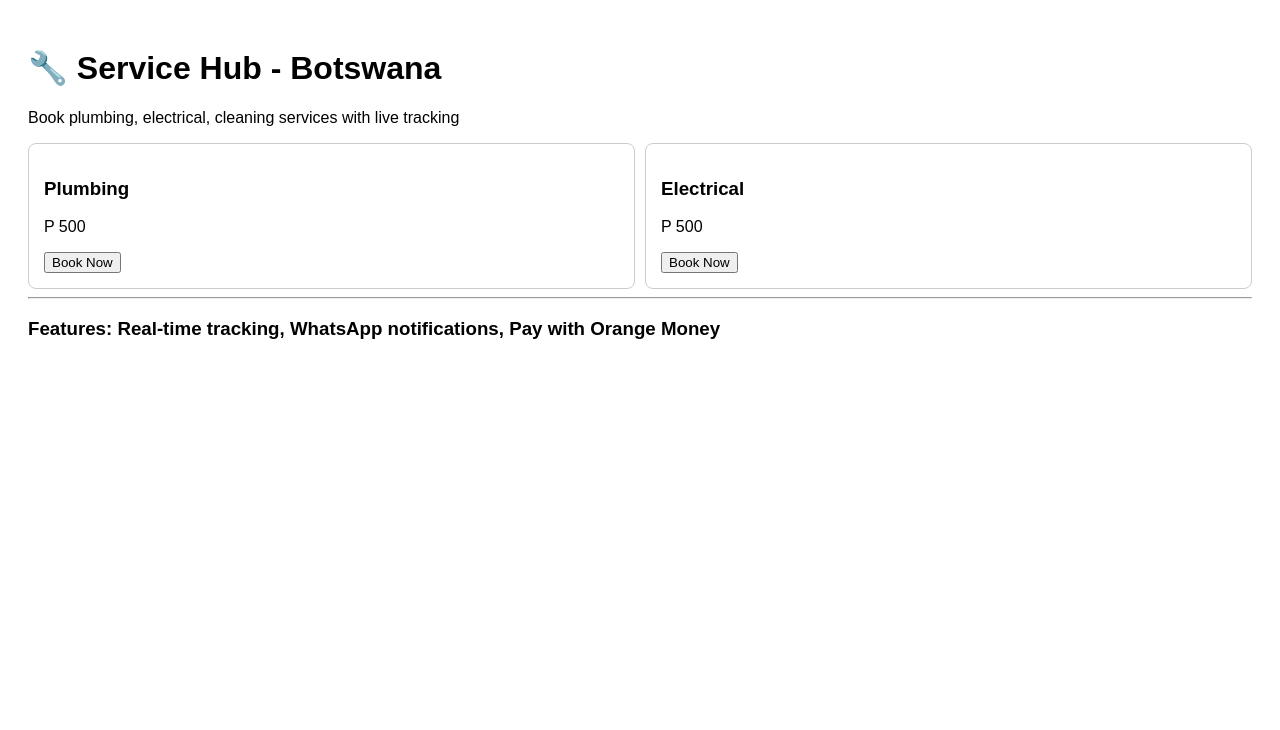
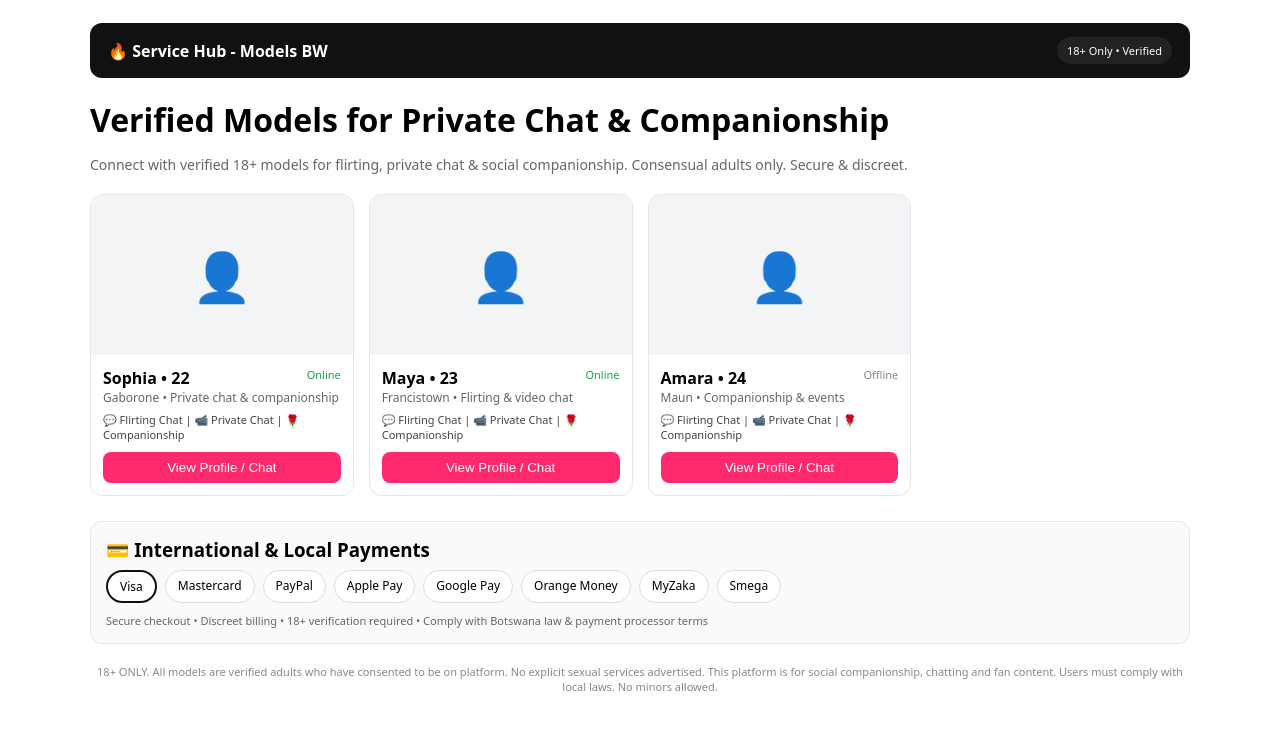
Before and after one commit to moupi309-glitch/Service-Hub, a React (Vite) app in the folder frontend/: page / in a window 1280 px wide. Shown: the top 730 px of the page. Built offline with nearby package versions, Linux system fonts and the light colour scheme; no server answers.

Commit message:
Update App.jsx

```diff
--- a/frontend/src/App.jsx
+++ b/frontend/src/App.jsx
@@ -1,13 +1,62 @@
 import { useEffect, useState } from 'react';
+
 export default function App(){
-  const [services,setServices]=useState([]);
-  useEffect(()=>{fetch('https://service-hub-backend.onrender.com/api/services').then(r=>r.json()).then(setServices).catch(()=>setServices([{name:"Plumbing"},{name:"Electrical"}]))},[]);
-  return (<div style={{fontFamily:'sans-serif',padding:20}}>
-    <h1>🔧 Service Hub - Botswana</h1>
-    <p>Book plumbing, electrical, cleaning services with live tracking</p>
-    <div style={{display:'grid',gridTemplateColumns:'1fr 1fr',gap:10}}>
-      {services.map((s,i)=><div key={i} style={{border:'1px solid #ccc',padding:15,borderRadius:8}}><h3>{s.name}</h3><p>P {s.price||500}</p><button onClick={()=>alert('Booking '+s.name)}>Book Now</button></div>)}
+  const [models,setModels]=useState([]);
+  const [page,setPage]=useState('models');
+  const [payMethod,setPayMethod]=useState('Visa');
+
+  const payments = ['Visa','Mastercard','PayPal','Apple Pay','Google Pay','Orange Money','MyZaka','Smega'];
+
+  useEffect(()=>{
+    fetch('https://service-hub-backend.onrender.com/api/models')
+      .then(r=>r.json())
+      .then(d=>setModels(d))
+      .catch(()=>setModels([
+        {id:1,name:'Sophia', age:22, city:'Gaborone', status:'Online', bio:'Private chat & companionship'},
+        {id:2,name:'Maya', age:23, city:'Francistown', status:'Online', bio:'Flirting & video chat'},
+        {id:3,name:'Amara', age:24, city:'Maun', status:'Offline', bio:'Companionship & events'},
+      ]))
+  },[])
+
+  return (
+    <div style={{fontFamily:'system-ui', maxWidth:1100, margin:'0 auto', padding:15}}>
+      <header style={{display:'flex', justifyContent:'space-between', alignItems:'center', background:'#111', color:'#fff', padding:'14px 18px', borderRadius:12}}>
+        <b>🔥 Service Hub - Models BW</b>
+        <div style={{fontSize:11, background:'#222', padding:'6px 10px', borderRadius:20}}>18+ Only • Verified</div>
+      </header>
+
+      <div style={{marginTop:20}}>
+        <h1 style={{margin:'5px 0'}}>Verified Models for Private Chat & Companionship</h1>
+        <p style={{color:'#666', fontSize:14}}>Connect with verified 18+ models for flirting, private chat & social companionship. Consensual adults only. Secure & discreet.</p>
+
+        <div style={{display:'grid', gridTemplateColumns:'repeat(auto-fill,minmax(220px,1fr))', gap:15, marginTop:20}}>
+          {models.map((m,i)=>(
+            <div key={i} style={{border:'1px solid #e5e7eb', borderRadius:12, overflow:'hidden'}}>
+              <div style={{height:160, background:'#f3f4f6', display:'flex', alignItems:'center', justifyContent:'center', fontSize:48}}>👤</div>
+              <div style={{padding:12}}>
+                <div style={{display:'flex', justifyContent:'space-between'}}><b>{m.name} • {m.age}</b><span style={{fontSize:11, color: m.status==='Online' ? '#16a34a' : '#888'}}>{m.status}</span></div>
+                <div style={{fontSize:12, color:'#666'}}>{m.city} • {m.bio}</div>
+                <div style={{fontSize:11, marginTop:6, color:'#444'}}>💬 Flirting Chat | 📹 Private Chat | 🌹 Companionship</div>
+                <button onClick={()=>setPage('checkout')} style={{marginTop:10, width:'100%', padding:'8px', background:'#ff2a6d', color:'#fff', border:'none', borderRadius:8}}>View Profile / Chat</button>
+              </div>
+            </div>
+          ))}
+        </div>
+
+        <div style={{marginTop:25, background:'#f9fafb', border:'1px solid #e5e7eb', padding:15, borderRadius:12}}>
+          <h3 style={{margin:'0 0 8px 0'}}>💳 International & Local Payments</h3>
+          <div style={{display:'flex', flexWrap:'wrap', gap:8}}>
+            {payments.map(p=>(
+              <span key={p} onClick={()=>setPayMethod(p)} style={{padding:'6px 12px', borderRadius:20, border: payMethod===p ? '2px solid #111' : '1px solid #ddd', background:'#fff', fontSize:12, cursor:'pointer'}}>{p}</span>
+            ))}
+          </div>
+          <div style={{fontSize:11, color:'#666', marginTop:10}}>Secure checkout • Discreet billing • 18+ verification required • Comply with Botswana law & payment processor terms</div>
+        </div>
+
+        <div style={{marginTop:20, fontSize:11, color:'#888', textAlign:'center', lineHeight:'1.4'}}>
+          18+ ONLY. All models are verified adults who have consented to be on platform. No explicit sexual services advertised. This platform is for social companionship, chatting and fan content. Users must comply with local laws. No minors allowed.
+        </div>
+      </div>
     </div>
-    <hr/><h3>Features: Real-time tracking, WhatsApp notifications, Pay with Orange Money</h3>
-  </div>);
+  );
 }
```
